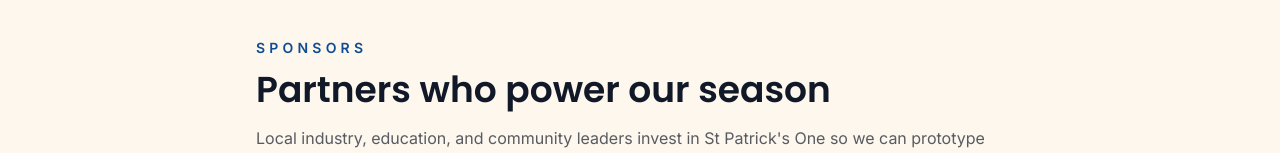
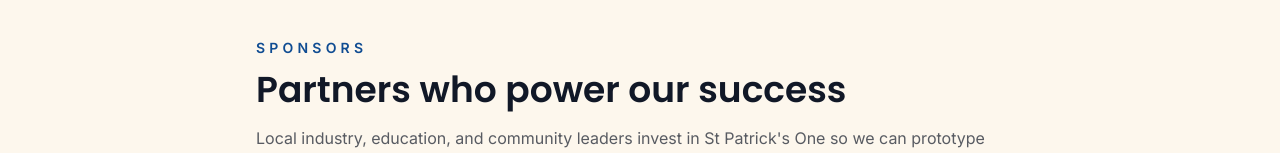
Before and after one commit to leahy268/stpatsrobotics1, a React (Vite) app in the folder client/: page /sponsors in a window 1280 px wide. Shown: the part 147-300 px from the top of the page. Built offline with nearby package versions, Linux system fonts and the light colour scheme; the HTML template or start-up script is replaced by a standard one.

Commit message:
Updated sponsor pages

```diff
--- a/client/src/sections/SponsorsSection.tsx
+++ b/client/src/sections/SponsorsSection.tsx
@@ -6,7 +6,7 @@ const SponsorsSection = () => (
     <div className="mx-auto max-w-6xl px-6 py-24">
       <SectionHeading
         eyebrow="Sponsors"
-        title="Partners who power our season"
+        title="Partners who power our success"
         description="Local industry, education, and community leaders invest in St Patrick's One so we can prototype faster, travel further, and inspire more students to pursue STEM."
       />
       <div className="mt-16 grid gap-8 md:grid-cols-2">
```
